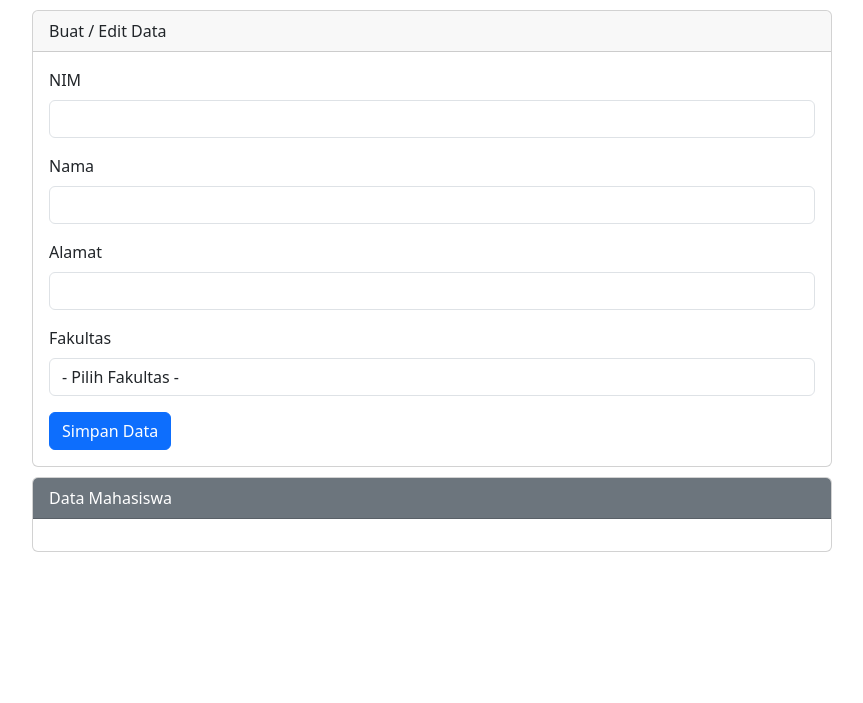
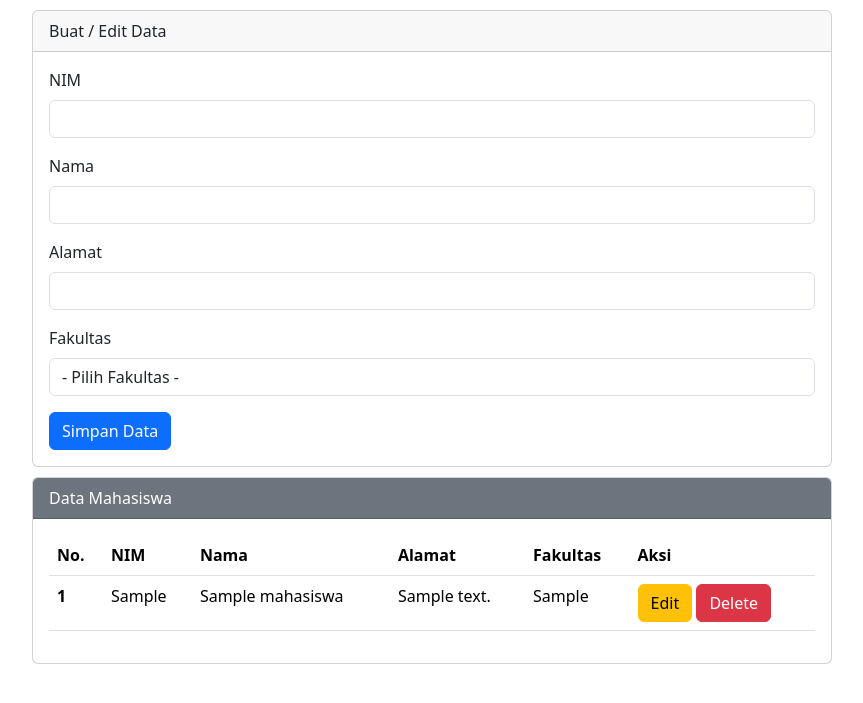
Before and after one commit to ilhamsyauqih/crud-php-mysql, a PHP site: page / in a window 1280 px wide. Shown: the top 703 px of the page, without its empty margins (208-1071 px from the left). Run offline with PHP 8.4, Linux system fonts and the light colour scheme; tables that the repository leaves empty or names only in its code hold one stand-in row (values such as "Sample post").

Commit message:
menambahkan proses read

```diff
--- a/index.php
+++ b/index.php
@@ -118,7 +118,46 @@ if (isset($_POST['simpan'])) {
                 Data Mahasiswa
             </div>
             <div class="card-body">
+                <table class="table">
+                    <thead>
+                        <tr>
+                            <th scope="col">No.</th>
+                            <th scope="col">NIM</th>
+                            <th scope="col">Nama</th>
+                            <th scope="col">Alamat</th>
+                            <th scope="col">Fakultas</th>
+                            <th scope="col">Aksi</th>
+                        </tr>
+                    <tbody>
+                        <?php
+                        $sql2 = "select * from mahasiswa order by id desc";
+                        $q2   = mysqli_query($koneksi, $sql2);
+                        $urut = 1;
+                        while ($r2 = mysqli_fetch_array($q2)) {
+                            $id = $r2['id'];
+                            $nim = $r2['nim'];
+                            $nama = $r2['nama'];
+                            $alamat = $r2['alamat'];
+                            $fakultas = $r2['fakultas'];
 
+                        ?>
+                            <tr>
+                                <th scope="row"><?php echo $urut++ ?></th>
+                                <td scope="row"><?php echo $nim ?></td>
+                                <td scope="row"><?php echo $nama ?></td>
+                                <td scope="row"><?php echo $alamat ?></td>
+                                <td scope="row"><?php echo $fakultas ?></td>
+                                <td scope="row">
+                                    <button type="button" class="btn btn-warning">Edit</button>
+                                    <button type="button" class="btn btn-danger">Delete</button>
+                                </td>
+                            </tr>
+                        <?php
+                        }
+                        ?>
+                    </tbody>
+                    </thead>
+                </table>
             </div>
         </div>
     </div>
```
